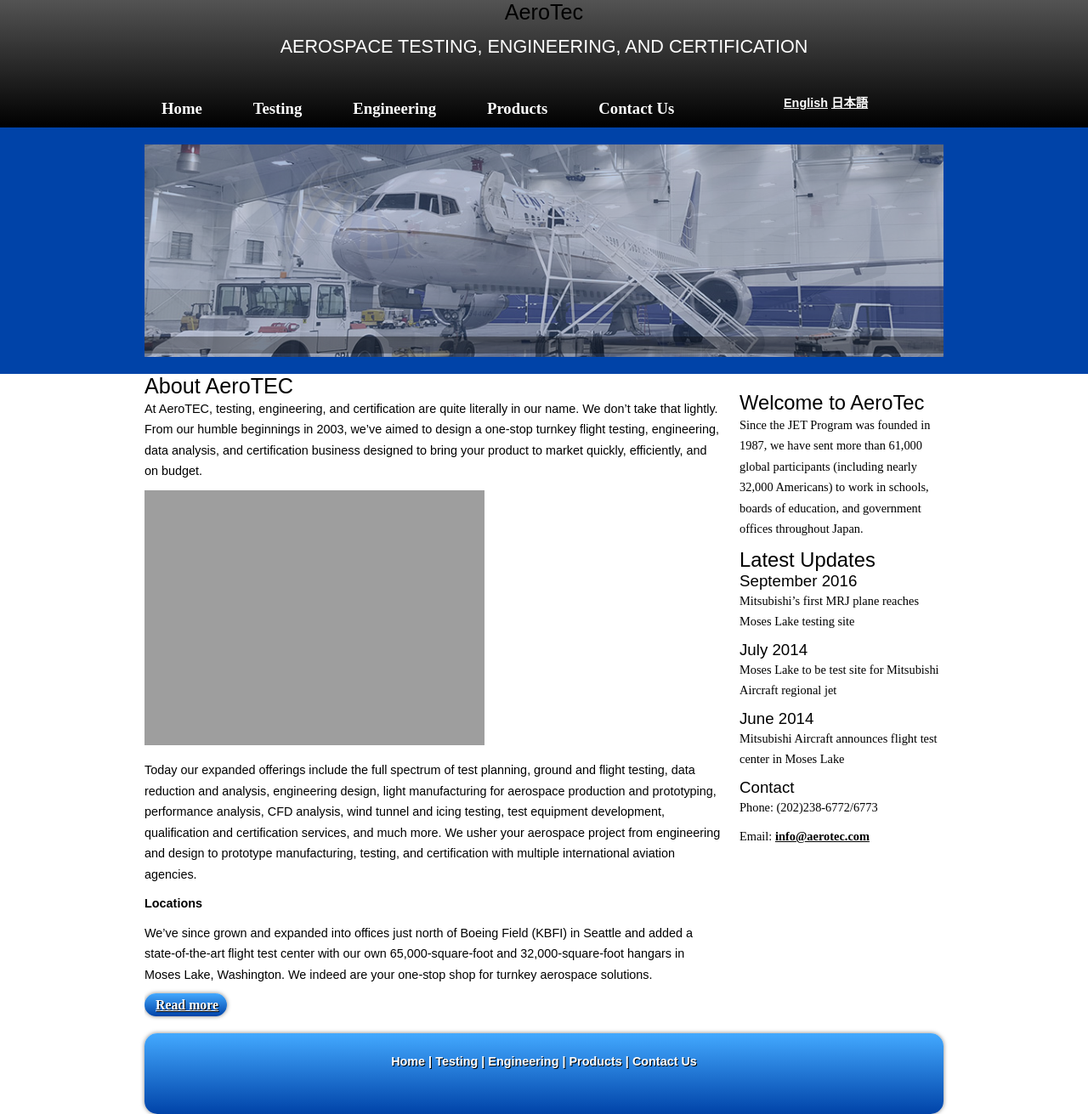
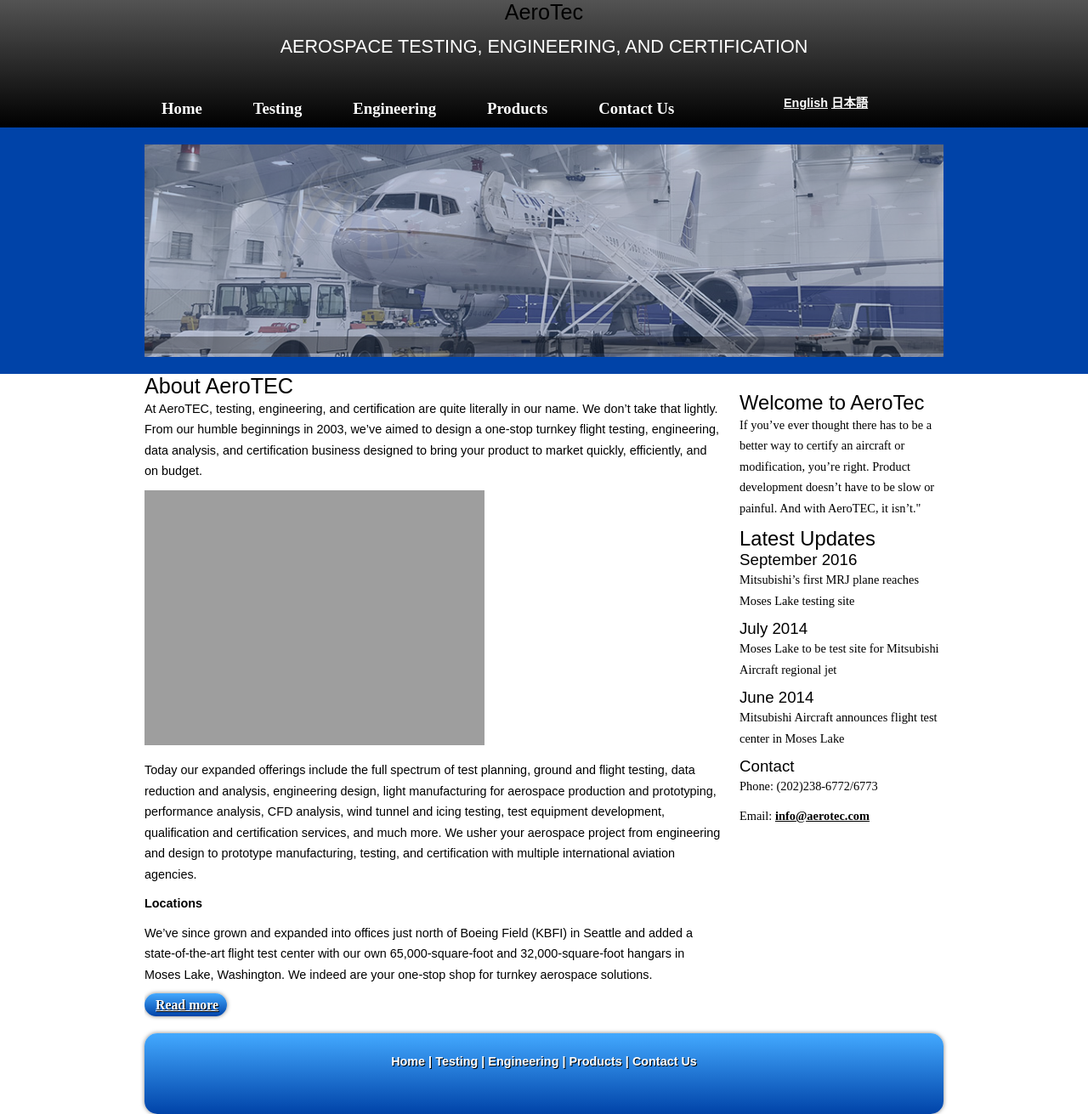
Before and after one commit to sugarfins/2017WebLocProject, a Jekyll site: the page built from index.md, in a window 1280 px wide. Shown: the whole page at 85% size. Built offline with Jekyll 4.4.1, drawn with Linux system fonts in a browser that asks for light colours; some web fonts are replaced; our own code applies the rules of GitHub Pages for plain Markdown files.

Commit message:
fixed CSS, updated strings file

```diff
--- a/_data/lang.yml
+++ b/_data/lang.yml
@@ -6,7 +6,7 @@ en:
   products: "Products"
   contact: "Contact Us"
   about1: "Welcome to AeroTec"
-  about2: "Since the JET Program was founded in 1987, we have sent more than 61,000 global participants (including nearly 32,000 Americans) to work in schools, boards of education, and government offices throughout Japan."
+  about2: If you’ve ever thought there has to be a better way to certify an aircraft or modification, you’re right. Product development doesn’t have to be slow or painful. And with AeroTEC, it isn’t."
   update: "Latest Updates"
   update1: "September 2016"
   update1con: "Mitsubishi’s first MRJ plane reaches Moses Lake testing site"
--- a/css/style.css
+++ b/css/style.css
@@ -31,11 +31,8 @@ p
 img
 { border: 0;}
 
-h1, h2, h3, h4, h5, h6
-{ font: normal 175% Amiko, "Rounded Mplus 1c", sans-serif;
-  color: #000;
-  letter-spacing: 0px;
-  margin: 0 0 0 0;}
+h1
+{ font: normal 175% Amiko, "Rounded Mplus 1c", sans-serif;}
 
 h2
 { font: normal 165% Amiko, "Rounded Mplus 1c", sans-serif;}
@@ -43,7 +40,7 @@ h2
 h3
 { font: normal 130% Amiko, "Rounded Mplus 1c", sans-serif;}
 
-h4, h5, h6
+h4
 { margin: 0;
   padding: 0 0 0px 0;
   font: normal 150% Amiko, "Rounded Mplus 1c", sans-serif;
```
